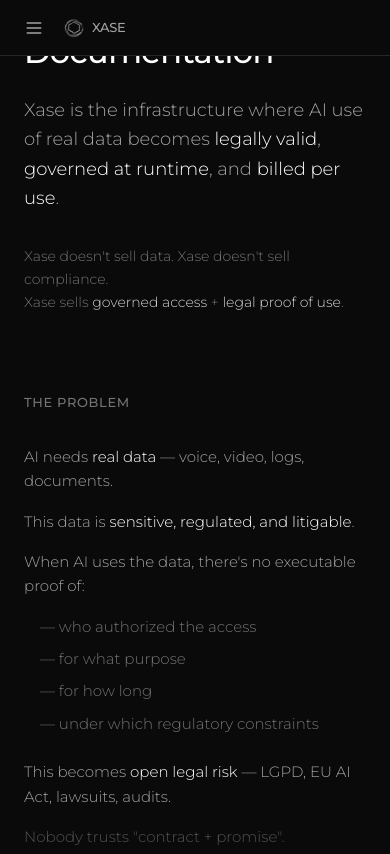
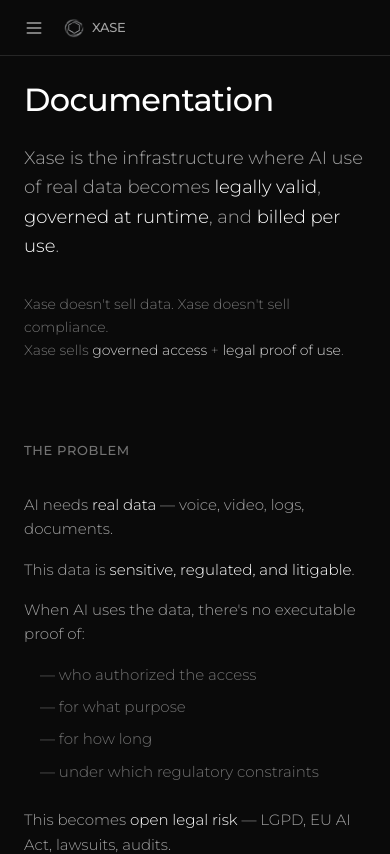
Before and after one commit to tonipcv/xase-lp, a Next.js app: page /docs in a window 390 px wide. Shown: the top 854 px of the page. Built offline with nearby package versions, Linux system fonts and the light colour scheme.

Commit message:
correto no mobile

```diff
--- a/src/components/docs/DocsContent.tsx
+++ b/src/components/docs/DocsContent.tsx
@@ -9,7 +9,7 @@
   return (
     <div className="flex min-h-screen">
       <Sidebar />
-      <main className="flex-1 w-full md:w-auto px-6 md:px-12 py-8 md:py-12 max-w-full md:max-w-[800px]">
+      <main className="flex-1 w-full md:w-auto px-6 md:px-12 pt-20 pb-8 md:py-12 max-w-full md:max-w-[800px]">
         {children}
       </main>
     </div>
```
